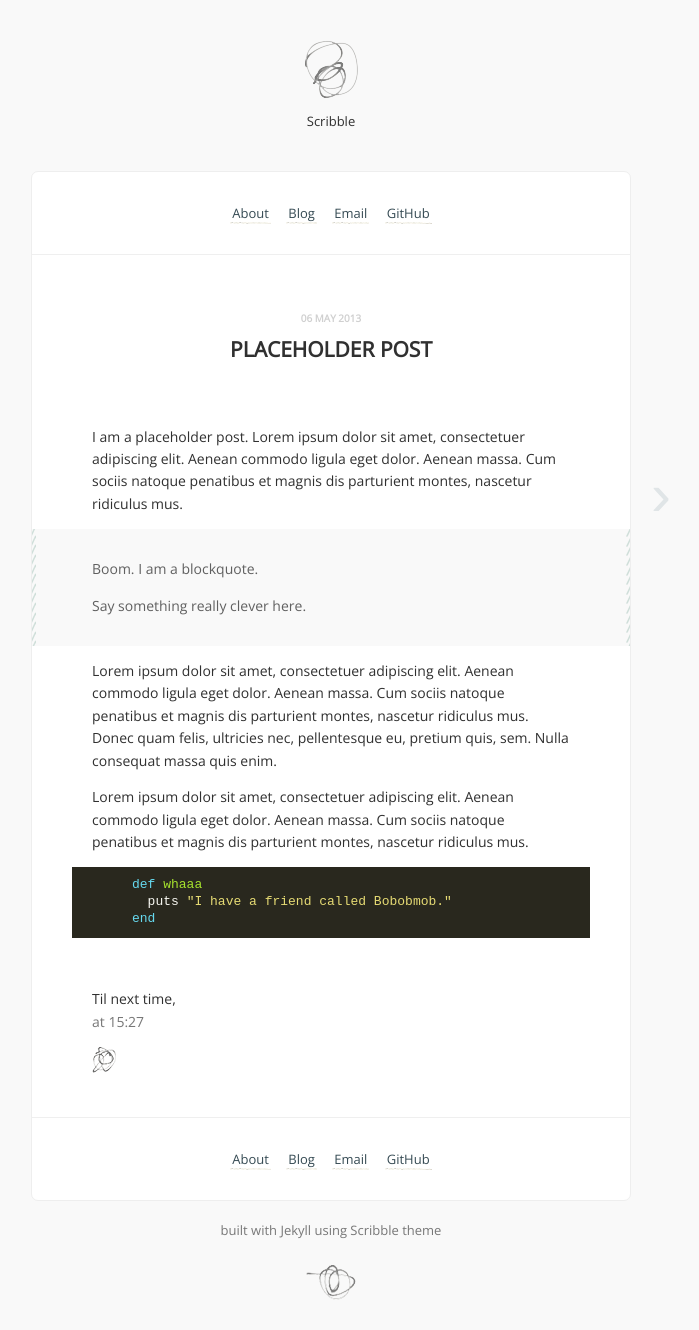
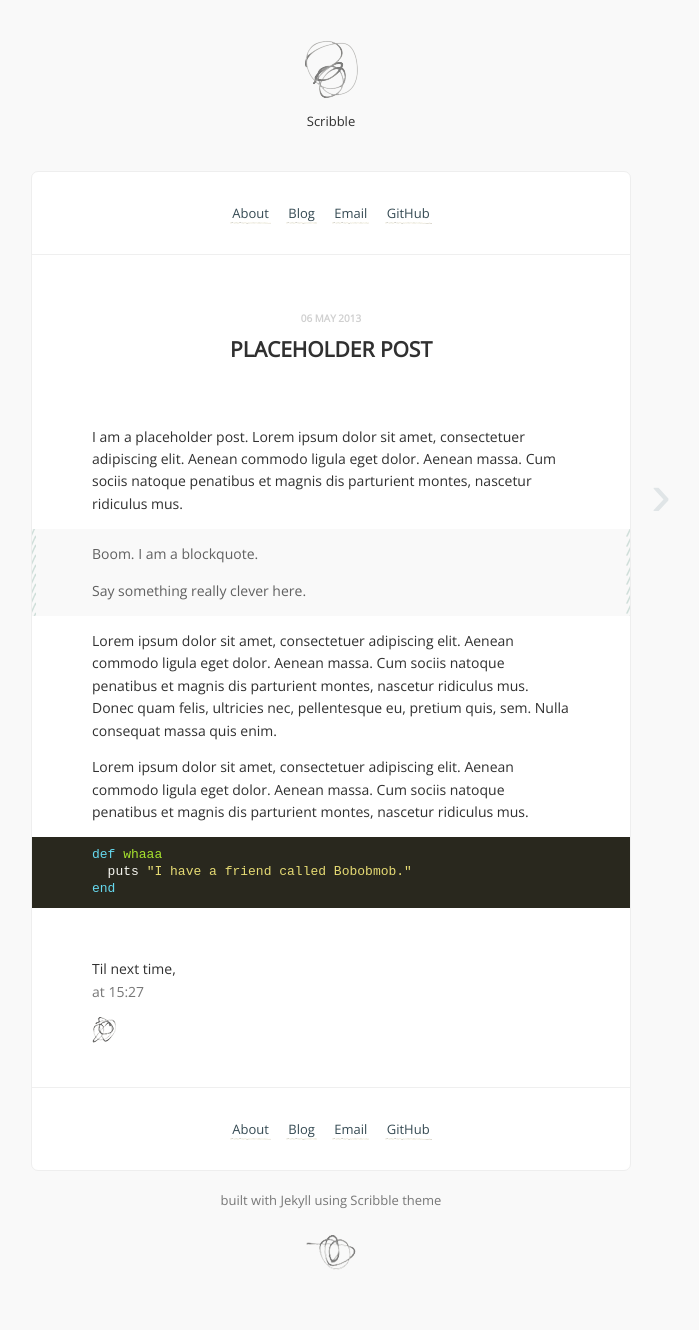
Before and after one commit to chloerei/writings, a Jekyll site: the page built from _posts/2013-05-06-more-post.md, in a window 1280 px wide. Shown: the whole page, without its empty margins (309-1008 px from the left). Built offline with Jekyll 4.4.1, drawn with Linux system fonts in a browser that asks for light colours; Markdown is read by kramdown in place of the engine named in the settings; comment, search, counter and statistics services are not loaded; after the commit the page ends 1300 px from its top, so only the background shows below that.

Commit message:
Fix code block styling-- FFX's thick white scrollbars… fixes #4

```diff
--- a/stylesheets/style.css
+++ b/stylesheets/style.css
@@ -235,7 +235,7 @@ section.post {
   text-align: left;
   border-top: 0;
   padding: 0; }
-  section.post > * {
+  section.post > *:not(.highlight) {
     padding: 0 60px; }
   section.post > ul, section.post > ol {
     padding: 0 80px; }
@@ -302,11 +302,18 @@ section.post, section > p {
     section.post img.half, section > p img.half {
       width: 50%; }
 
+.highlight {
+  margin: 0;
+  padding: 0; }
+
 pre {
-  overflow: scroll;
-  padding: 10px 0;
+  overflow-x: auto;
+  padding: 10px 60px;
   width: 100%;
-  line-height: 1.2em; }
+  line-height: 1.2em;
+  -webkit-box-sizing: border-box;
+  -moz-box-sizing: border-box;
+  box-sizing: border-box; }
 
 code {
   font-size: 13px;
```
